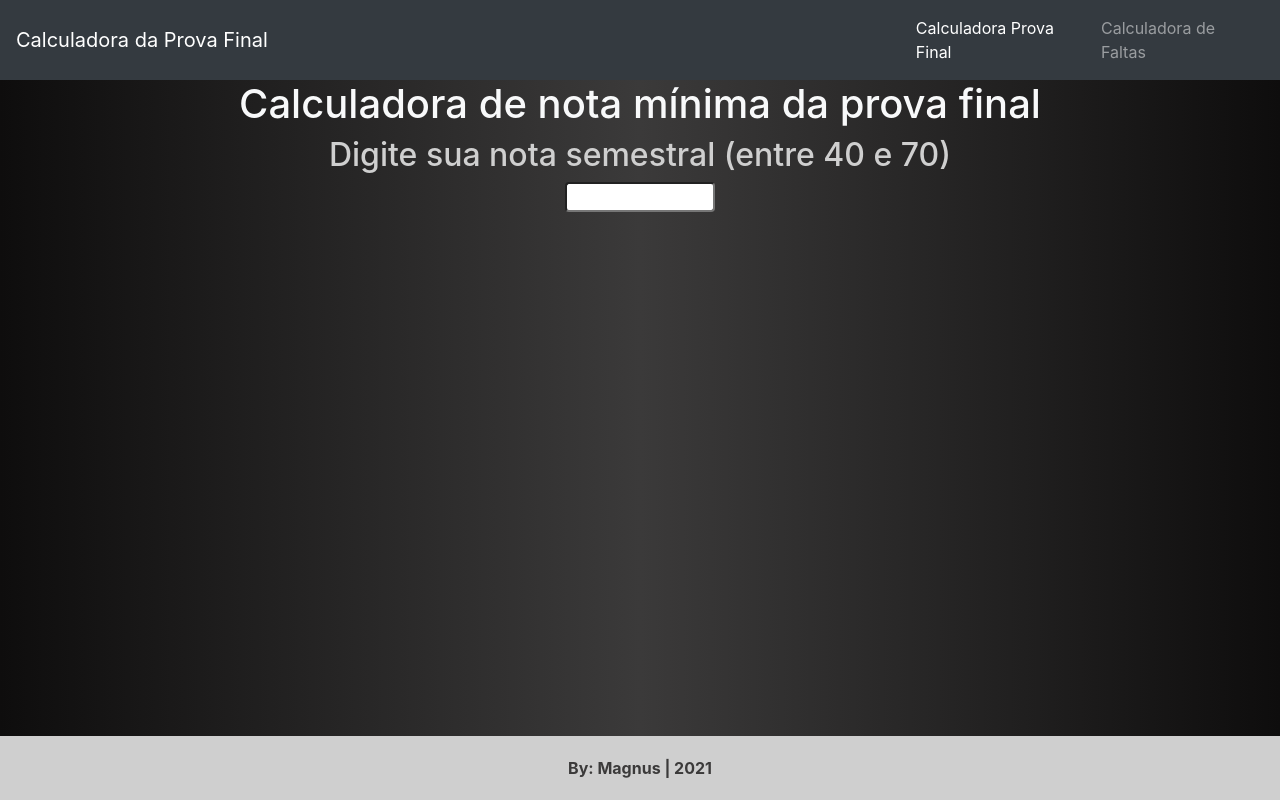
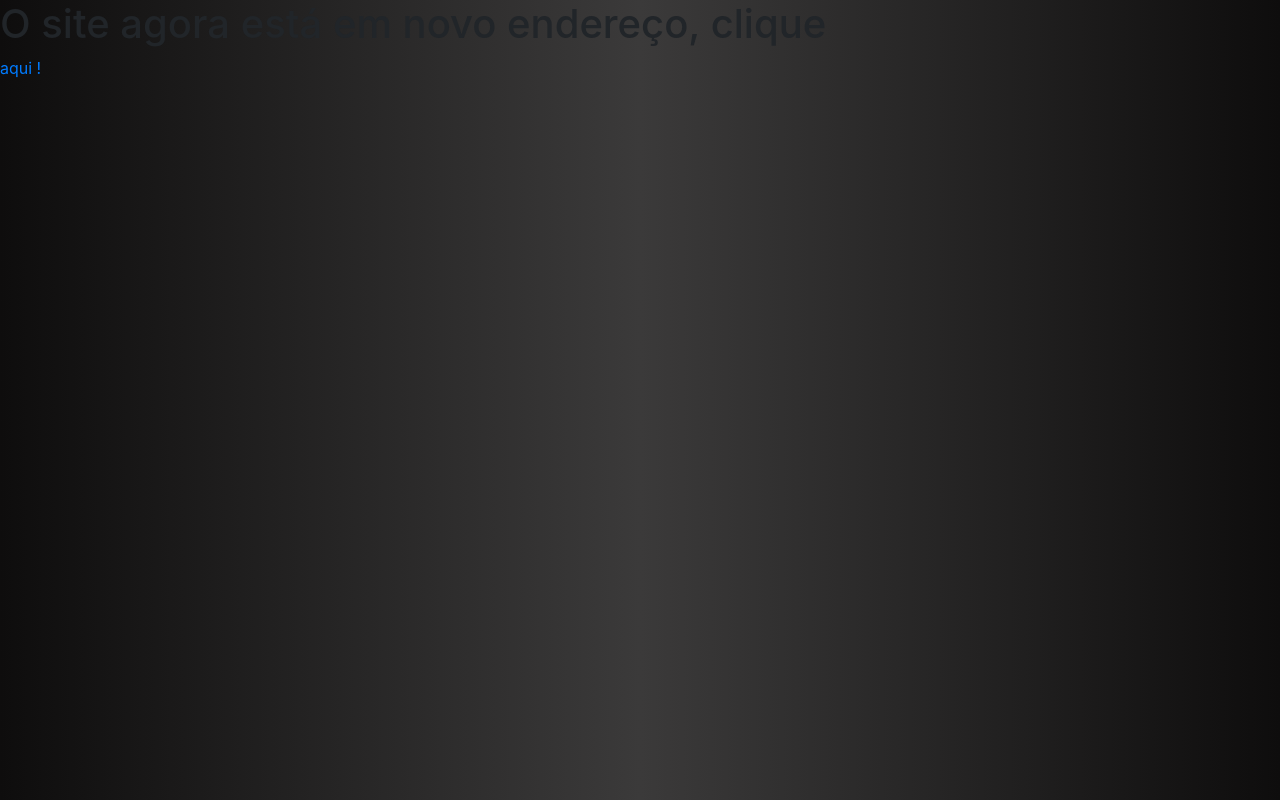
Before and after one commit to Hugobsan/Calculadora, a plain HTML site: page index.html in a window 1280 px wide. Drawn offline with nearby package versions, Linux system fonts and the light colour scheme.

Commit message:
Update index.html
Muda o endereço de dominio

```diff
--- a/index.html
+++ b/index.html
@@ -12,6 +12,9 @@
     <link rel="stylesheet" href="https://stackpath.bootstrapcdn.com/bootstrap/4.3.1/css/bootstrap.min.css" integrity="sha384-ggOyR0iXCbMQv3Xipma34MD+dH/1fQ784/j6cY/iJTQUOhcWr7x9JvoRxT2MZw1T" crossorigin="anonymous">
   </head>
   <body>
+    <h1> O site agora está em novo endereço, clique </h1>
+    <a href="https://calculadoraprovafinal.com.br">aqui !</a>
+    <!--
     <nav class="navbar navbar-expand-lg navbar-dark bg-dark">
       <a class="navbar-brand" href="#">Calculadora da Prova Final</a>
       <div class="col-lg-6 col-sm-0"></div>
@@ -42,8 +45,8 @@
     <script src="js/script.js"></script>
     <!-- Optional JavaScript -->
     <!-- jQuery first, then Popper.js, then Bootstrap JS -->
-    <script src="https://code.jquery.com/jquery-3.3.1.slim.min.js" integrity="sha384-q8i/X+965DzO0rT7abK41JStQIAqVgRVzpbzo5smXKp4YfRvH+8abtTE1Pi6jizo" crossorigin="anonymous"></script>
+    <!--<script src="https://code.jquery.com/jquery-3.3.1.slim.min.js" integrity="sha384-q8i/X+965DzO0rT7abK41JStQIAqVgRVzpbzo5smXKp4YfRvH+8abtTE1Pi6jizo" crossorigin="anonymous"></script>
     <script src="https://cdnjs.cloudflare.com/ajax/libs/popper.js/1.14.7/umd/popper.min.js" integrity="sha384-UO2eT0CpHqdSJQ6hJty5KVphtPhzWj9WO1clHTMGa3JDZwrnQq4sF86dIHNDz0W1" crossorigin="anonymous"></script>
-    <script src="https://stackpath.bootstrapcdn.com/bootstrap/4.3.1/js/bootstrap.min.js" integrity="sha384-JjSmVgyd0p3pXB1rRibZUAYoIIy6OrQ6VrjIEaFf/nJGzIxFDsf4x0xIM+B07jRM" crossorigin="anonymous"></script>
+    <script src="https://stackpath.bootstrapcdn.com/bootstrap/4.3.1/js/bootstrap.min.js" integrity="sha384-JjSmVgyd0p3pXB1rRibZUAYoIIy6OrQ6VrjIEaFf/nJGzIxFDsf4x0xIM+B07jRM" crossorigin="anonymous"></script>-->
   </body>
 </html>
```
